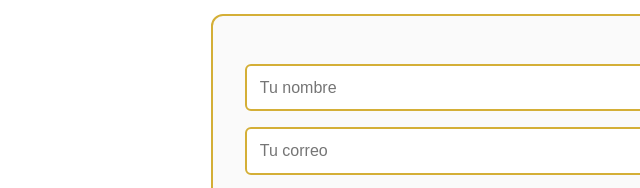
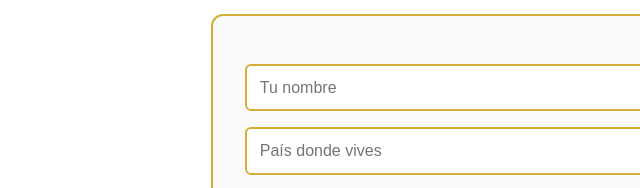
Before and after one commit to ryankmen/catalogo-esoterico, a plain HTML site: page index.html in a window 1280 px wide. Shown: the part 4640-4828 px from the top of the page, 95-735 px from the left. Drawn offline with nearby package versions, Linux system fonts and the light colour scheme.

Commit message:
Update index.html

```diff
--- a/index.html
+++ b/index.html
@@ -246,7 +246,7 @@
     <div class="agenda">
       <form id="citaForm">
         <input type="text" id="nombre" placeholder="Tu nombre" required>
-        <input type="email" id="correo" placeholder="Tu correo" required>
+        <input type="pais" id="pais" placeholder="País donde vives" required>
         <input type="tel" id="telefono" placeholder="Tu número de celular" required>
         <button type="submit">Registrar Cita</button>
       </form>
```
